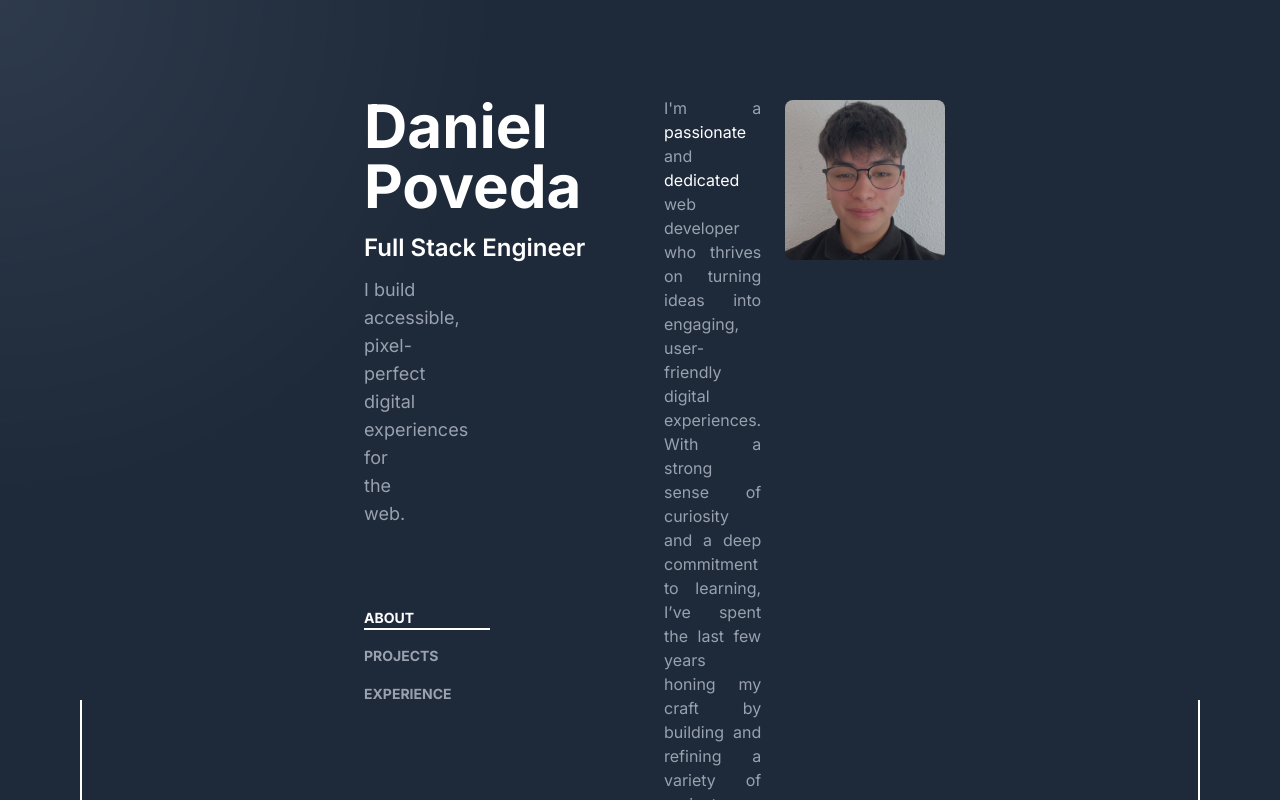
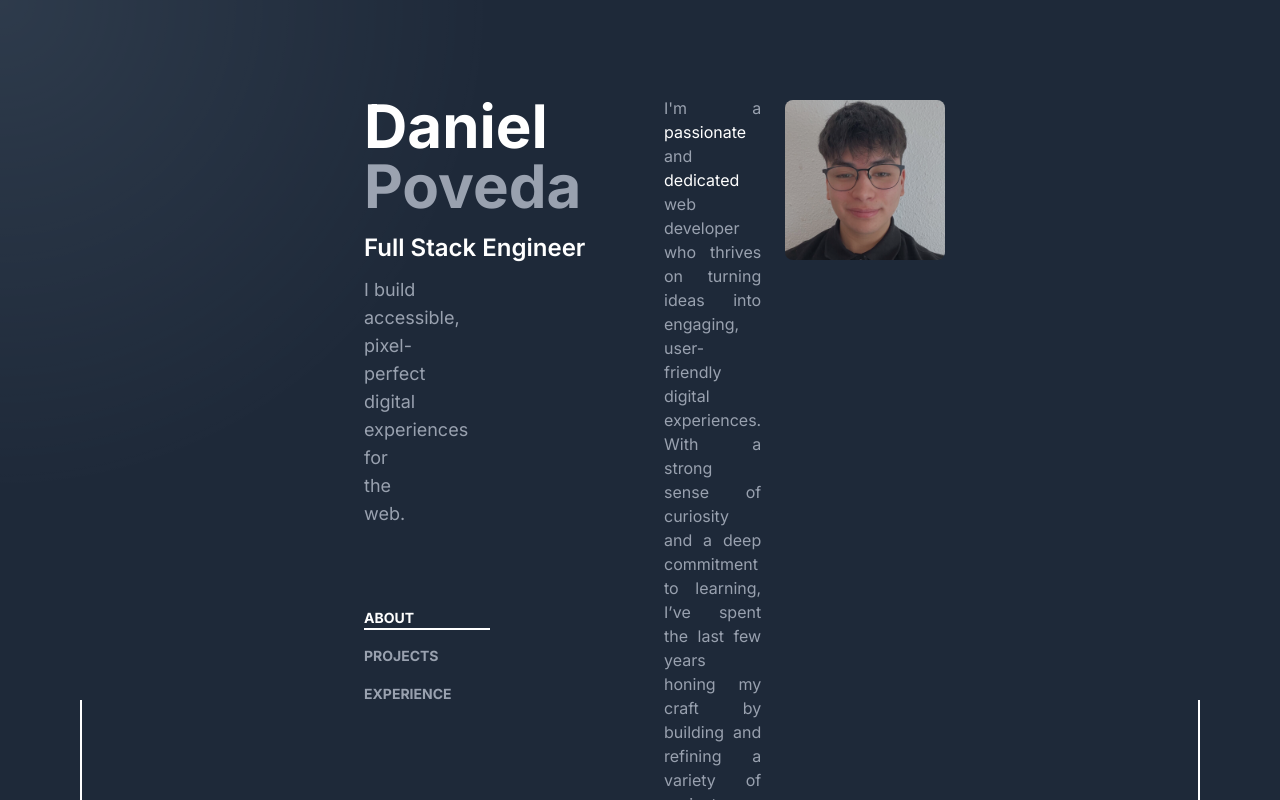
Before and after one commit to danipoav/Portfolio-Dev, a React (Vite) app: page / in a window 1280 px wide. Built offline with nearby package versions, Linux system fonts and the light colour scheme.

Commit message:
Majing visual changes

```diff
--- a/src/components/LeftSide.tsx
+++ b/src/components/LeftSide.tsx
@@ -43,7 +43,7 @@
 
     return (
         <div className=" pl-85 py-18 ">
-            <h1 className=" text-6xl font-bold">Daniel Poveda</h1>
+            <h1 className=" text-6xl font-bold">Daniel <span className=" text-gray-400">Poveda</span></h1>
 
             <h2 className=" text-2xl pt-4 font-semibold">Full Stack Engineer</h2>
 
--- a/src/layout/MainLayout.tsx
+++ b/src/layout/MainLayout.tsx
@@ -16,11 +16,11 @@
 
     if (loading) {
         return (
-            <div className="flex items-center justify-center h-screen bg-gradient-to-br from-gray-900 via-gray-800 to-gray-900 transition-all duration-1000">
-            <h1 className="text-white text-4xl md:text-5xl font-extrabold tracking-widest animate-fade-in-out">
-                Danis Projects
-            </h1>
-        </div>
+            <div className="flex items-center justify-center h-screen bg-gray-800">
+                <h1 className="text-white text-4xl md:text-5xl font-extrabold tracking-widest animate__animated animate__fadeInDown">
+                    Danis Projects
+                </h1>
+            </div>
         )
     }
 
```
